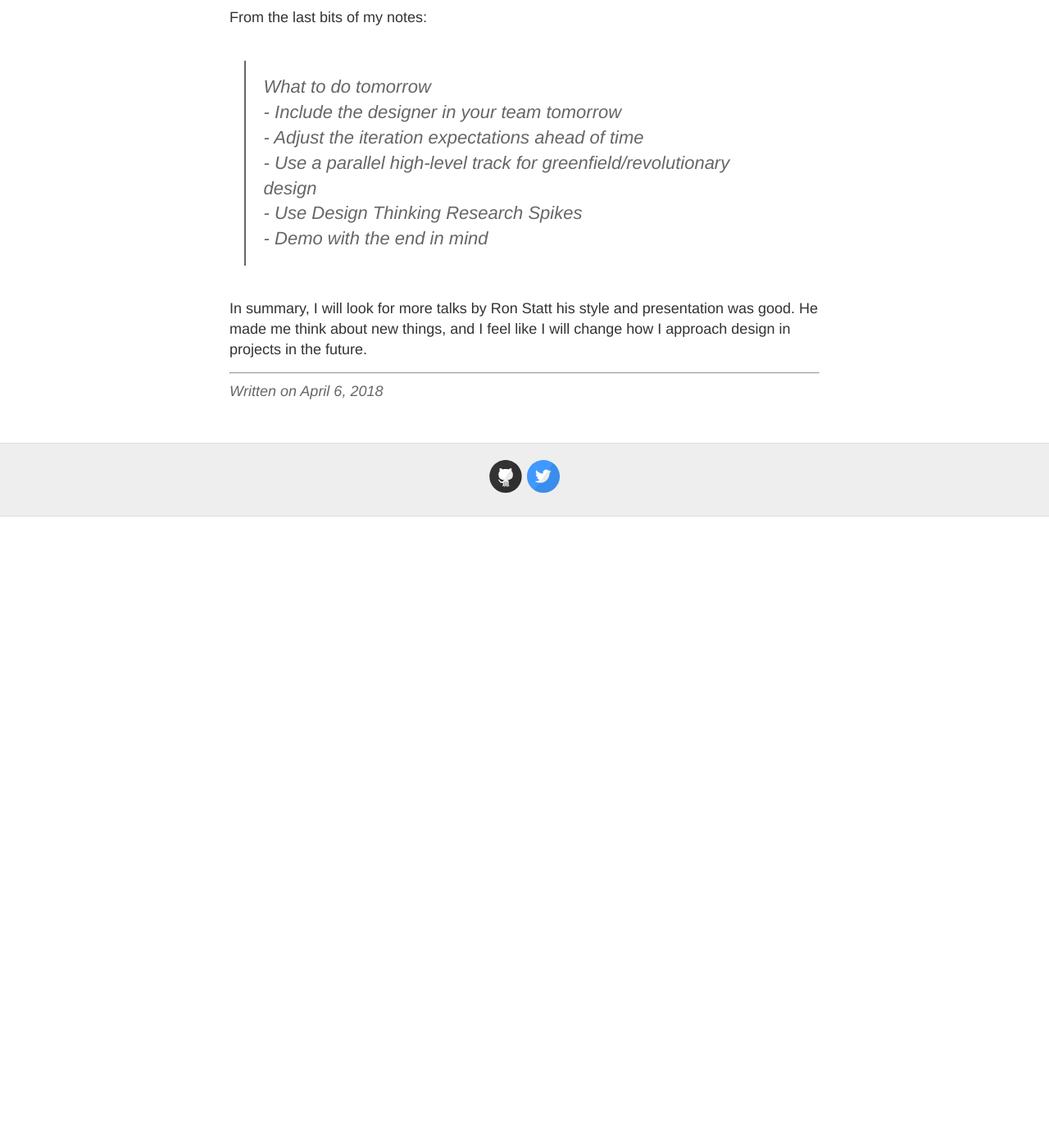
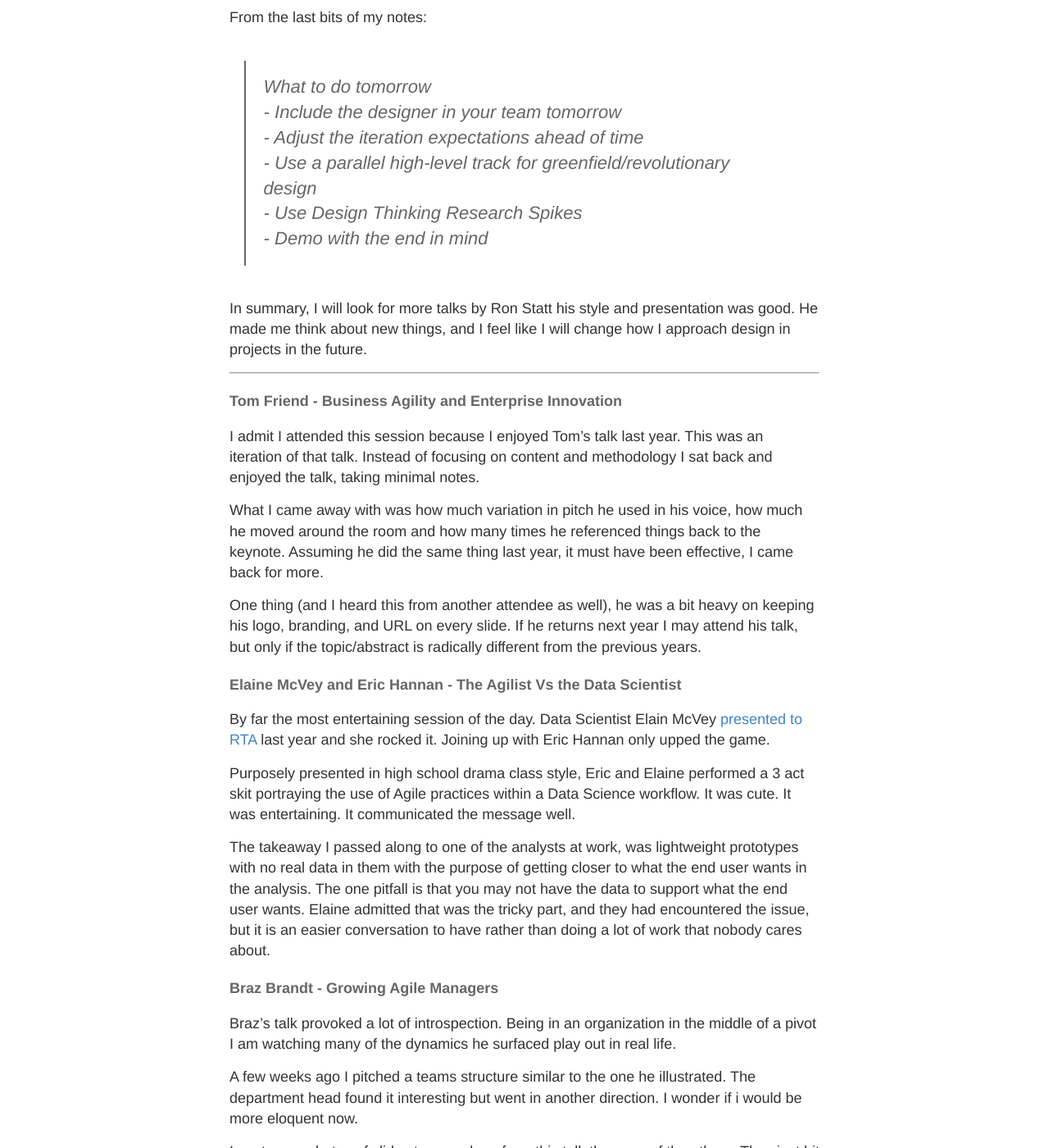
Before and after one commit to gnfrazier/gnfrazier.github.io, a Jekyll site: the page built from _posts/2018-4-06-triagile-review.md, in a window 1280 px wide and 1400 px high, scrolled down 931 px. Shown: the whole window at 82% size. Built offline with Jekyll 4.4.1, drawn with Linux system fonts in a browser that asks for light colours; before the commit the page ends 1561 px from its top, so only the background shows below that; some of the changed text lies outside the part shown.

Commit message:
Additions to post 4-6.

```diff
--- a/_posts/2018-4-06-triagile-review.md
+++ b/_posts/2018-4-06-triagile-review.md
@@ -34,3 +34,51 @@ From the last bits of my notes:
 In summary, I will look for more talks by Ron Statt his style and presentation was good. He made me think about new things, and I feel like I will change how I approach design in projects in the future.
 
 * * *
+
+#### Tom Friend - Business Agility and Enterprise Innovation
+
+I admit I attended this session because I enjoyed Tom's talk last year. This was an iteration of that talk. Instead of focusing on content and methodology I sat back and enjoyed the talk, taking minimal notes.
+
+What I came away with was how much variation in pitch he used in his voice, how much he moved around the room and how many times he referenced things back to the keynote. Assuming he did the same thing last year, it must have been effective, I came back for more.
+
+One thing (and I heard this from another attendee as well), he was a bit heavy on keeping his logo, branding, and URL on every slide. If he returns next year I may attend his talk, but only if the topic/abstract is radically different from the previous years.
+
+#### Elaine McVey and Eric Hannan  - The Agilist Vs the Data Scientist
+
+By far the most entertaining session of the day. Data Scientist Elain McVey [presented to RTA](https://www.meetup.com/Research-Triangle-Analysts/events/237582912/?_cookie-check=B9XxLMBt4k5EngSu) last year and she rocked it. Joining up with Eric Hannan only upped the game.
+
+Purposely presented in high school drama class style, Eric and Elaine performed a 3 act skit portraying the use of Agile practices within a Data Science workflow. It was cute. It was entertaining. It communicated the message well.
+
+The takeaway I passed along to one of the analysts at work, was lightweight prototypes with no real data in them with the purpose of getting closer to what the end user wants in the analysis. The one pitfall is that you may not have the data to support what the end user wants. Elaine admitted that was the tricky part, and they had encountered the issue, but it is an easier conversation to have rather than doing a lot of work that nobody cares about.
+
+#### Braz Brandt - Growing Agile Managers
+
+Braz's talk provoked a lot of introspection. Being in an organization in the middle of a pivot I am watching many of the dynamics he surfaced play out in real life.
+
+A few weeks ago I pitched a teams structure similar to the one he illustrated. The department  head found it interesting but went in another direction. I wonder if i would be more eloquent now.
+
+I sent more photos of slides to coworkers from this talk than any of the others. They just hit home on several levels.
+
+I'll wait until he posts his slides to the Triagile site rather than include my photos.
+
+#### Mathias Eifert - Iterative and Incremental -What's the Difference and Why Should You Care
+
+> You will walk away with both a better understanding of one of the most important underlying principles of agility and immediately applicable insights for your daily work!
+
+Mathias delivered as promised. I was glad my co-worked attended this talk with me, I was able to nudge him during various portions where noted what we do wrong. I wish this talk was on video, I want to watch it again.
+
+I took away a lot of points from this talk. Notably that at work we are doing Agile-Scrum-Fall rather than Agile. But the one that I think I need to embrace was the final note I took.
+
+> Don't look at Agile only as a way to deliver software,  look at it as a way to manage risk.
+
+#### Closing Session - WorldCafe workshop
+
+The closing workshop was interesting, I hope it was intended for the participants more than the organizers. In brief, we were giving thought prompt questions, then needed to record them on flip chart paper. Then after a few minutes rotate to another table and work with a different group.
+
+This workshop was a big confidence booster for me. I found I was speaking more, contributing more and prompting other people for answers more than those around me. Perhaps it was me filling a vacuum but it was good to be with other PM's and being on point and feeling like I was contributing. Previously I have been a wallflower in workshops, this time I didn't sit back.
+
+### Final Thoughts
+
+I will probably attend next year. In preparing for this year's conference I went through my notes from last year and found I did apply some of the things I learned there. My hat is off to Devin and the other organizers. As far as I could tell the whole thing went off without a hiccup.
+
+At the conclusion of the conference, they had the live capture boards from every session posted in the lobby. I went through and read them all on my way out. A nice touch.
```
